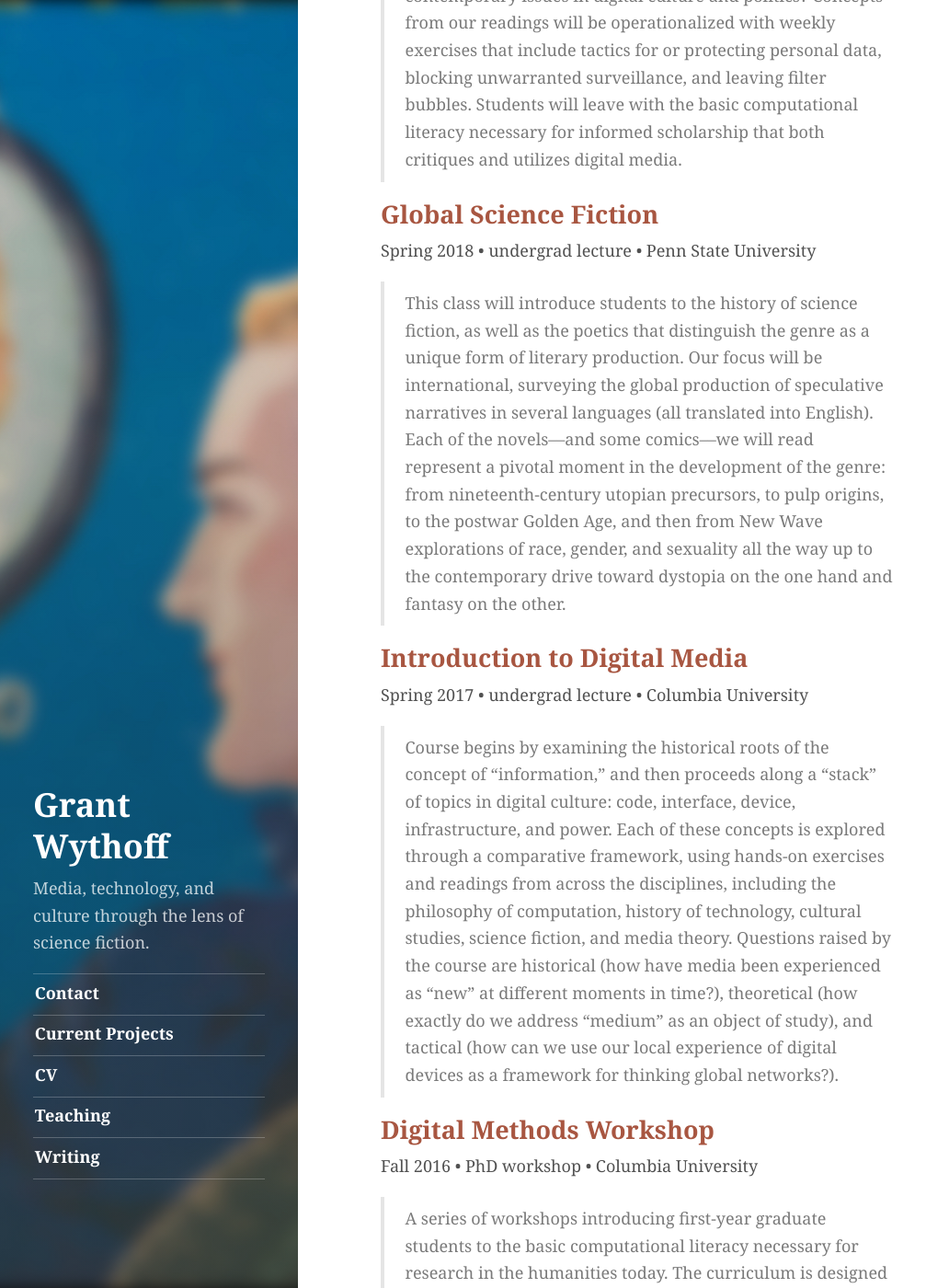
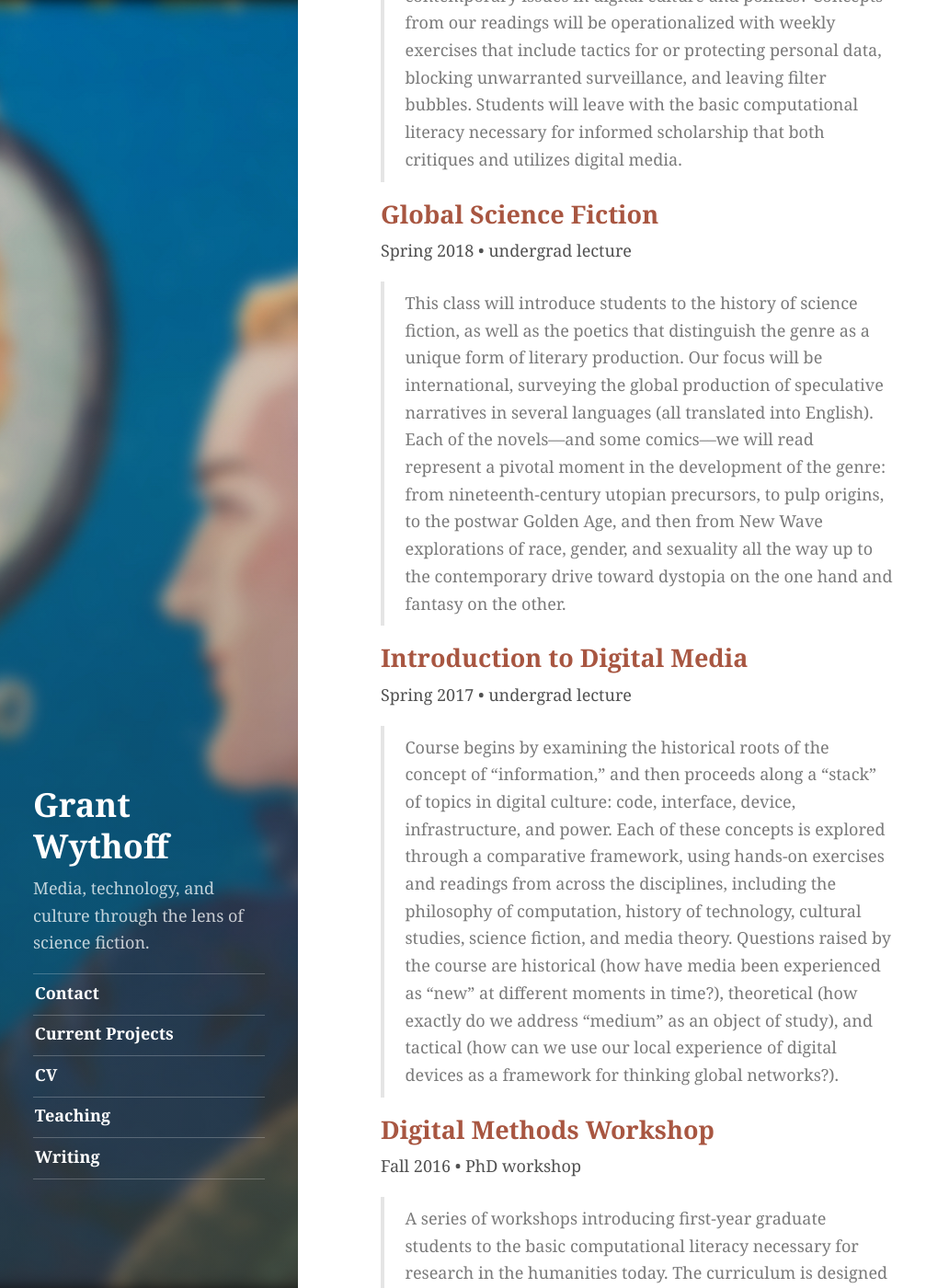
Before and after one commit to gwijthoff/wythoff.net, a Jekyll site: the page built from teaching.md, in a window 1280 px wide and 1400 px high, scrolled down 1101 px. Shown: the whole window at 92% size, without its empty margins (0-1032 px from the left). Built offline with Jekyll 4.4.1, drawn with Linux system fonts in a browser that asks for light colours; some of the changed text lies outside the part shown.

```diff
--- a/teaching.md
+++ b/teaching.md
@@ -4,50 +4,50 @@ title: Teaching
 image: http://wythoff.net/public/img/telephot.jpg
 ---
 
-## Networked Selfhood and the Novel
+## [Networked Selfhood and the Novel](https://gwijthoff.github.io/selfhood/)
 
-Spring 2019 • undergrad seminar • Bryn Mawr College
+Spring 2019 • undergrad seminar
 
 > The luddites, the philosophers, even the tech evangelists all seem to be in agreement that living in a networked world has changed something about the way we understand ourselves as individuals. But where should we locate the shifting boundaries between the self and the publics we connect with today? In this course, we will turn to novels for lessons in how personhood has been configured differently. How have characters, persons, selves, and individuals changed throughout the history of the novel? How do contemporary novelists represent the new forms of self- fashioning emerging online today? How can we use novels to renegotiate the relationship between privacy — the ability to selectively reveal oneself to the world — and intimacy — when we find ourselves disclosing to others the most important aspects of our lives?
 
 ## [Tacit Media and Digital Culture](https://gwijthoff.github.io/tacitmedia/)
 
-Fall 2018 • PhD seminar • Penn State University
+Fall 2018 • PhD seminar
 
 > This seminar will introduce a range of frameworks for thinking through the history, politics, ethics, and aesthetics of digital media. Units on emerging approaches to contemporary digital infrastructures (questions of selfhood, privacy, algorithms and inequality) will be paired with an overview of the most influential paradigms in media studies. In what ways do canonical media theories, keyed to the analysis of older media (cinema, radio), address contemporary issues in digital culture and politics? Concepts from our readings will be operationalized with weekly exercises that include tactics for or protecting personal data, blocking unwarranted surveillance, and leaving filter bubbles. Students will leave with the basic computational literacy necessary for informed scholarship that both critiques and utilizes digital media.
 
 ## [Global Science Fiction](https://gwijthoff.github.io/globalSF/)
 
-Spring 2018 • undergrad lecture • Penn State University
+Spring 2018 • undergrad lecture
 
 > This class will introduce students to the history of science fiction, as well as the poetics that distinguish the genre as a unique form of literary production. Our focus will be international, surveying the global production of speculative narratives in several languages (all translated into English). Each of the novels––and some comics––we will read represent a pivotal moment in the development of the genre:  from nineteenth-century utopian precursors, to pulp origins, to the postwar Golden Age, and then from New Wave explorations of race, gender, and sexuality all the way up to the contemporary drive toward dystopia on the one hand and fantasy on the other.
 
 ## [Introduction to Digital Media](https://gwijthoff.github.io/digitalmedia/)
 
-Spring 2017 • undergrad lecture • Columbia University
+Spring 2017 • undergrad lecture
 
 > Course begins by examining the historical roots of the concept of “information,” and then proceeds along a “stack” of topics in digital culture: code, interface, device, infrastructure, and power. Each of these concepts is explored through a comparative framework, using hands-on exercises and readings from across the disciplines, including the philosophy of computation, history of technology, cultural studies, science fiction, and media theory. Questions raised by the course are historical (how have media been experienced as “new” at different moments in time?), theoretical (how exactly do we address “medium” as an object of study), and tactical (how can we use our local experience of digital devices as a framework for thinking global networks?).
 
 ## [Digital Methods Workshop](https://gist.github.com/gwijthoff/b21eae48a5d2852a60020fd4179e9d2b)
 
-Fall 2016 • PhD workshop • Columbia University
+Fall 2016 • PhD workshop
 
 > A series of workshops introducing first-year graduate students to the basic computational literacy necessary for research in the humanities today. The curriculum is designed to introduce ideas that will scale with students' field-specific research interests as they progress through their respective PhD programs. Introduced tools like the command line, markup and textual transformations, and collaboration through GitHub.
 
 ## [Digital Humanities Praxis](https://github.com/gwijthoff/Praxis/blob/master/praxis_syllabus.md)
 
-Spring 2016 • MA seminar • City University of New York
+Spring 2016 • MA seminar
 
 > Graduate seminar that introduced students to a variety of digital tools and methods through lectures, hands-on workshops, and collaborative projects.  Students were exposed to a broad range of ways to critically evaluate and incorporate digital technologies into their academic research and teaching.  In addition, they produced a digital project in collaboration with fellow students.
 
 ## [The Science of Fiction: American Naturalism, 1880-1915](https://gwijthoff.github.io/naturalism/)
 
-Spring 2016 • undergrad seminar • Columbia University
+Spring 2016 • undergrad seminar
 
 > An advanced undergraduate seminar exploring how naturalist literature imagined itself as a form of "big data" collection, with stories that catalogued the tiniest details of daily life and showed how these infinitesimal moments were all integrated into part of much larger, aggregate social systems.  Amid the expansion of quantitative methods in social and psychological research, naturalist novelists sought ways to count, measure, categorize, and classify those elements that previously were assumed to lie outside the novel's scope.
 
 ## [Screen Reading: The History of Reading from Stone Tablet to Screen](https://github.com/gwijthoff/Screenreading/blob/master/screenreading_syllabus.md)
 
-Spring 2014 • undergrad seminar • Columbia University
+Spring 2014 • undergrad seminar
 
 > An advanced undergraduate seminar on the history of reading practices.  With today's movement of readers from page to screen, do we accept that a change in format can affect the ways we read? How do technologies of literacy – scrolling, bookmarking, page, index, tab, bookshelf – become metaphors in the digital age? Seminar coupled with a lab component for experiments in digital textuality.
```
